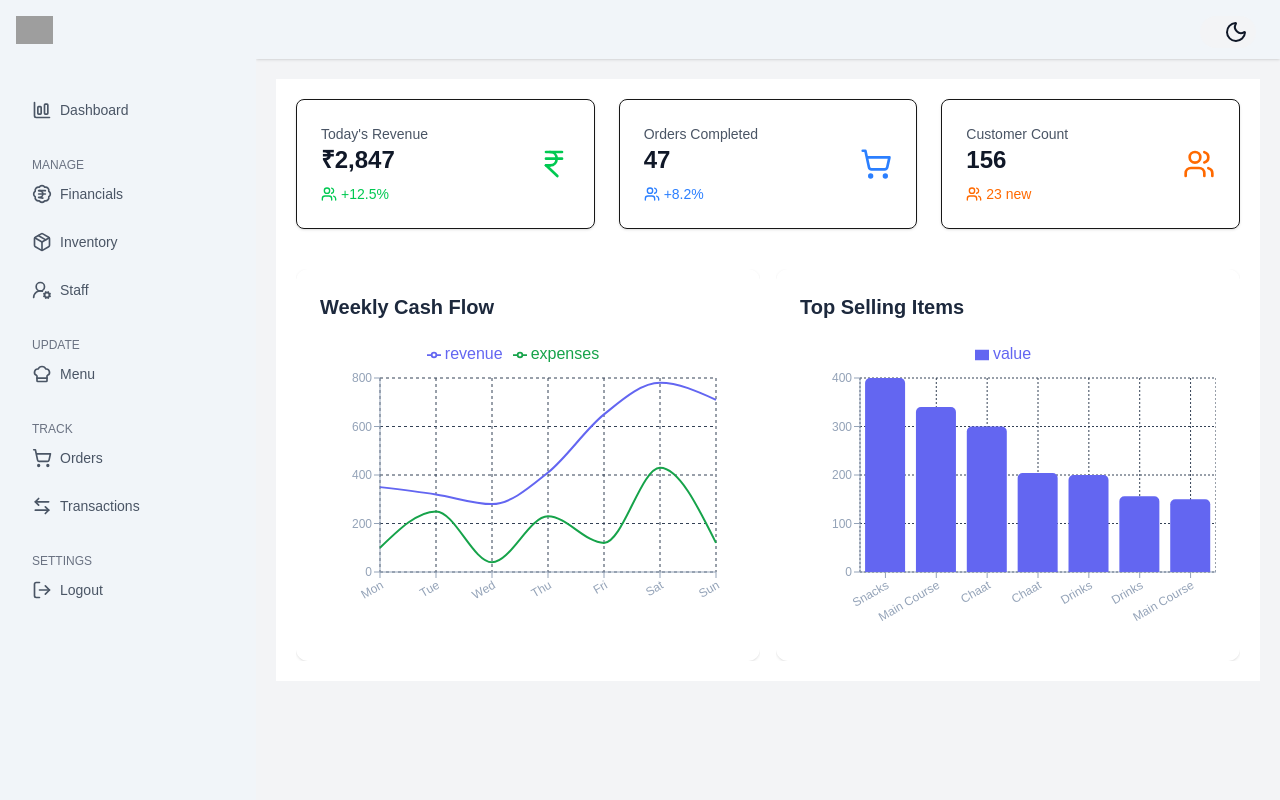
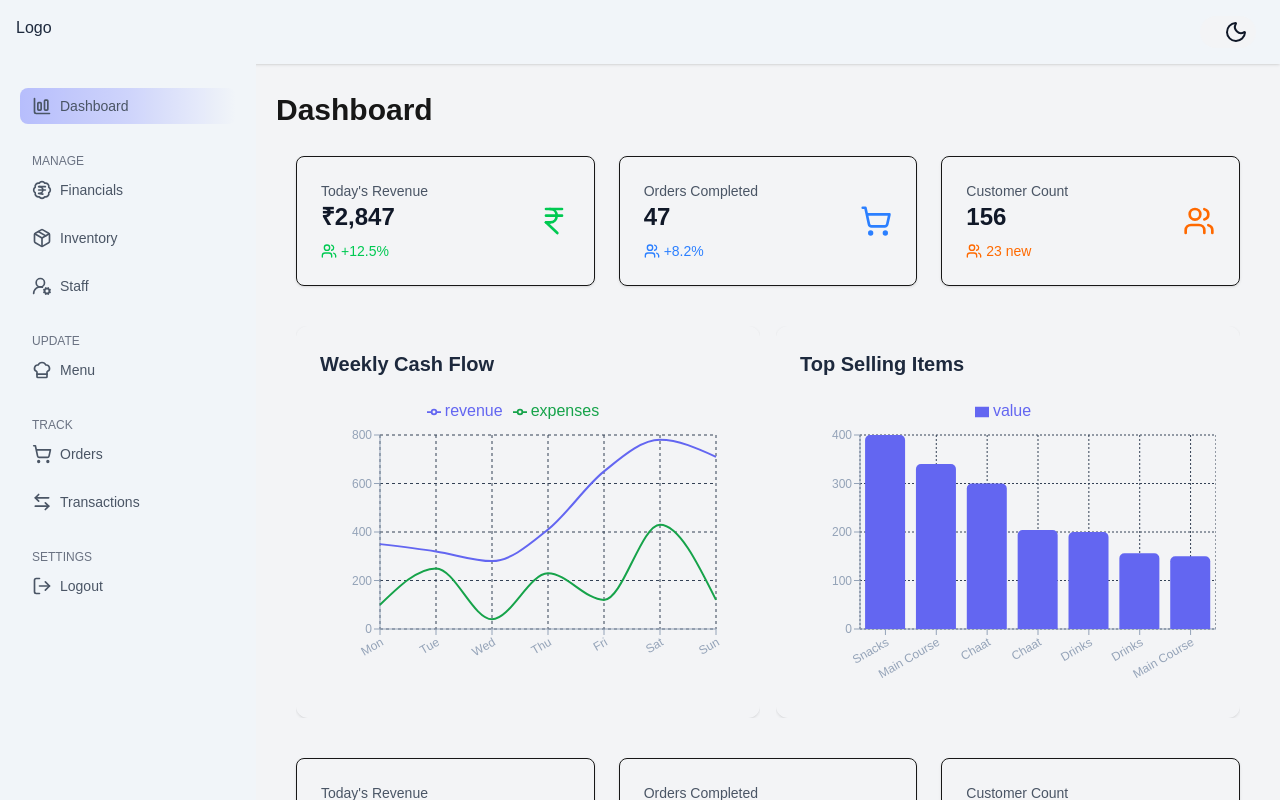
Before and after one commit to laxminarayan-dev/dashboard, a Next.js app: page / in a window 1280 px wide. Built offline with nearby package versions, Linux system fonts and the light colour scheme; grey boxes are pictures that could not be loaded.

Commit message:
Setup All Dashboard

```diff
--- a/src/app/(index)/layout.js
+++ b/src/app/(index)/layout.js
@@ -1,5 +1,4 @@
 import "../globals.css";
-import Sidebar from "@/components/Sidebar";
 import Navbar from "@/components/Navbar";
 
 export const metadata = {
@@ -11,14 +10,9 @@ export default function RootLayout({ children }) {
   return (
     <html lang="en">
       <body>
-        <div className="bg-gray-100 dark:bg-slate-900 h-screen max-h-screen
-        flex
-        ">
-          <Sidebar />
+        <div className="bg-gray-100 dark:bg-slate-900 min-h-[100-dvh] ">
           <div className="flex-1 flex flex-col">
             <Navbar />
-
-
             <div className="overflow-y-scroll h-screen p-5">
               {children}
             </div>
--- a/src/app/(index)/page.js
+++ b/src/app/(index)/page.js
@@ -4,11 +4,15 @@ import ChartGroup from "@/components/Charts/ChartGroup";
 export default function Home() {
   return (
     <>
-      <div className="w-full flex-col justify-center items-center flex-1 bg-white dark:bg-gray-900">
+      <div className="pl-0 mt-18 md:pl-64 w-full flex-col scroll-smooth justify-center items-center flex-1 bg-transparent">
+        <h1 className="text-3xl my-2 font-bold">Dashboard</h1>
         <KPIBoxGroup />
-
         <ChartGroup />
-
+        <KPIBoxGroup />
+        <KPIBoxGroup />
+        <KPIBoxGroup />
+        <KPIBoxGroup />
+        <KPIBoxGroup />
       </div>
     </>
   );
--- a/src/components/Navbar.jsx
+++ b/src/components/Navbar.jsx
@@ -1,8 +1,25 @@
 "use client";
 import React, { useEffect, useState } from "react";
-import { SunDim, Moon } from "lucide-react";
-const Navbar = ({ setIsMobileSidebarOpen, isMobileSidebarOpen }) => {
+import { usePathname, useRouter } from "next/navigation";
+import {
+  X,
+  ShoppingCart,
+  Package,
+  ChefHat,
+  ChartColumnBig,
+  BadgeIndianRupee,
+  UserRoundCog,
+  ArrowLeftRight,
+  LogOut,
+  SunDim,
+  Moon,
+} from "lucide-react";
+const Navbar = () => {
+  const [isMobileSidebarOpen, setIsMobileSidebarOpen] = useState(false);
   const [isDarkMode, setIsDarkMode] = useState(true);
+  const pathname = usePathname();
+  const router = useRouter();
+
   useEffect(() => {
     const value = localStorage.getItem("theme");
     if (value === "dark") {
@@ -11,6 +28,7 @@ const Navbar = ({ setIsMobileSidebarOpen, isMobileSidebarOpen }) => {
       setIsDarkMode(false);
     }
   }, []);
+
   const toggleDarkMode = () => {
     setIsDarkMode(!isDarkMode);
     if (isDarkMode) {
@@ -21,9 +39,60 @@ const Navbar = ({ setIsMobileSidebarOpen, isMobileSidebarOpen }) => {
       document.documentElement.classList.add("dark");
     }
   };
+  const sidebarItems = [
+    {
+      title: "",
+      links: [
+        {
+          id: "dashboard",
+          label: "Dashboard",
+          icon: ChartColumnBig,
+          path: "/",
+        },
+      ],
+    },
+    {
+      title: "Manage",
+      links: [
+        {
+          id: "financials",
+          label: "Financials",
+          icon: BadgeIndianRupee,
+          path: "/financials",
+        },
+        {
+          id: "inventory",
+          label: "Inventory",
+          icon: Package,
+          path: "/inventory",
+        },
+        { id: "staff", label: "Staff", icon: UserRoundCog, path: "/staff" },
+      ],
+    },
+    {
+      title: "Update",
+      links: [{ id: "menu", label: "Menu", icon: ChefHat, path: "/menu" }],
+    },
+    {
+      title: "Track",
+      links: [
+        { id: "orders", label: "Orders", icon: ShoppingCart, path: "/orders" },
+        {
+          id: "Transactions",
+          label: "Transactions",
+          icon: ArrowLeftRight,
+          path: "/transactions",
+        },
+      ],
+    },
+    {
+      title: "Settings",
+      links: [{ id: "logout", label: "Logout", icon: LogOut, path: "/logout" }],
+    },
+  ];
   return (
     <>
-      <nav className="relative bg-slate-100 shadow-sm dark:bg-gray-800 min-h-14">
+      <nav className="fixed w-full z-100 bg-slate-100 shadow-sm dark:bg-gray-800 min-h-16 max-h-16">
         <div className="container px-6 py-4 mx-auto md:flex md:justify-between md:items-center">
           <div className="flex w-full items-center justify-between">
             <div className="flex md:hidden">
@@ -80,6 +149,72 @@ const Navbar = ({ setIsMobileSidebarOpen, isMobileSidebarOpen }) => {
           </div>
         </div>
       </nav>
+
+      {/* Sidebar Box */}
+      <div className="flex">
+        {/* Sidebar */}
+        <div
+          className={`fixed z-101 top-0 left-0 h-screen bg-gray-800 text-white p-4 transition-transform duration-300 ease-in-out
+          ${isMobileSidebarOpen ? "translate-x-0" : "-translate-x-full"}
+          md:translate-x-0 md:block md:w-64 h-screen bg-slate-100 dark:bg-slate-800 w-64 rounded-br-xl rounded-tr-xl md:rounded-none`}
+        >
+          <div className="flex justify-between items-center pr-2 text-slate-800 dark:text-slate-200">
+            <p>Logo</p>
+            <button
+              className="md:hidden"
+              onClick={() => setIsMobileSidebarOpen(false)}
+            >
+              <X />
+            </button>
+          </div>
+
+          <div className="flex flex-col justify-between flex-1 mt-6">
+            <nav className="mx-1 space-y-6 ">
+              {sidebarItems.map((section, index) => (
+                <div key={section.title + index} className="space-y-3 ">
+                  <label className="px-3 text-xs text-gray-500 uppercase dark:text-gray-400 ">
+                    {section.title}
+                  </label>
+
+                  {section.links.map((link, index) => {
+                    const Icon = link.icon;
+                    return (
+                      <button
+                        key={link.id + index}
+                        type="button"
+                        className={`flex w-full items-center px-3 py-2 transition-colors duration-300 transform rounded-lg text-gray-600 dark:text-gray-200 cursor-pointer ${
+                          pathname == link.path &&
+                          "bg-gradient-to-r from-indigo-400/50 via-indigo-400/30 to-indigo-500/0 "
+                        }`}
+                        onClick={() => {
+                          router.push(link.path);
+                          if (isMobileSidebarOpen) {
+                            setIsMobileSidebarOpen(false);
+                          }
+                        }}
+                      >
+                        <Icon className="w-5 h-5" />
+
+                        <span className="mx-2 text-sm font-medium">
+                          {link.label}
+                        </span>
+                      </button>
+                    );
+                  })}
+                </div>
+              ))}
+            </nav>
+          </div>
+        </div>
+
+        {/* Overlay for mobile sidebar */}
+        <div
+          className={`absolute bg-slate-900/70 z-100 md:hidden top-0 left-0  w-full h-screen ${
+            isMobileSidebarOpen ? "block" : "hidden"
+          }`}
+          onClick={() => setIsMobileSidebarOpen(false)}
+        ></div>
+      </div>
     </>
   );
 };
--- a/src/components/Sidebar.jsx
+++ /dev/null
@@ -1,150 +0,0 @@
-"use client";
-import {
-  ShoppingCart,
-  Package,
-  ChefHat,
-  ChartColumnBig,
-  BadgeIndianRupee,
-  UserRoundCog,
-  ArrowLeftRight,
-  LogOut,
-} from "lucide-react";
-
-const Sidebar = ({
-  setIsMobileSidebarOpen,
-  sidebarRef,
-  isMobileSidebarOpen,
-  currentLink,
-  setCurrentLink,
-}) => {
-  const sidebarItems = [
-    {
-      title: "",
-      links: [
-        {
-          id: "dashboard",
-          label: "Dashboard",
-          icon: ChartColumnBig,
-          path: "/",
-        },
-      ],
-    },
-    {
-      title: "Manage",
-      links: [
-        {
-          id: "financials",
-          label: "Financials",
-          icon: BadgeIndianRupee,
-          path: "/financials",
-        },
-        {
-          id: "inventory",
-          label: "Inventory",
-          icon: Package,
-          path: "/inventory",
-        },
-        { id: "staff", label: "Staff", icon: UserRoundCog, path: "/staff" },
-      ],
-    },
-    {
-      title: "Update",
-      links: [{ id: "menu", label: "Menu", icon: ChefHat, path: "/menu" }],
-    },
-    {
-      title: "Track",
-      links: [
-        { id: "orders", label: "Orders", icon: ShoppingCart, path: "/orders" },
-        {
-          id: "Transactions",
-          label: "Transactions",
-          icon: ArrowLeftRight,
-          path: "/transactions",
-        },
-      ],
-    },
-    {
-      title: "Settings",
-      links: [{ id: "logout", label: "Logout", icon: LogOut, path: "/logout" }],
-    },
-  ];
-
-  return (
-    <>
-      <div
-        ref={sidebarRef}
-        className={`fixed z-101 top-0 left-0 h-screen bg-gray-800 text-white p-4 transition-transform duration-300 ease-in-out
-          ${isMobileSidebarOpen ? "translate-x-0" : "-translate-x-full"}
-          md:translate-x-0 md:block md:w-64 h-screen bg-slate-100 dark:bg-slate-800 w-64 rounded-br-xl rounded-tr-xl md:rounded-none`}
-      >
-        <div className="flex justify-between items-center pr-2 text-slate-800 dark:text-slate-200">
-          <img
-            className="w-auto h-7"
-            src="https://merakiui.com/images/logo.svg"
-            alt=""
-          />
-          <button
-            className="md:hidden"
-            onClick={() => setIsMobileSidebarOpen(false)}
-          >
-            <svg
-              xmlns="http://www.w3.org/2000/svg"
-              className="w-6 h-6 cursor-pointer"
-              fill="none"
-              viewBox="0 0 24 24"
-              stroke="currentColor"
-              strokeWidth="2"
-            >
-              <path
-                strokeLinecap="round"
-                strokeLinejoin="round"
-                d="M6 18L18 6M6 6l12 12"
-              />
-            </svg>
-          </button>
-        </div>
-
-        <div className="flex flex-col justify-between flex-1 mt-6">
-          <nav className="mx-1 space-y-6 ">
-            {sidebarItems.map((section, index) => (
-              <div key={section.title + index} className="space-y-3 ">
-                <label className="px-3 text-xs text-gray-500 uppercase dark:text-gray-400 ">
-                  {section.title}
-                </label>
-
-                {section.links.map((link, index) => {
-                  const Icon = link.icon;
-                  return (
-                    <button
-                      key={link.id + index}
-                      type="button"
-                      className={`flex w-full items-center px-3 py-2 transition-colors duration-300 transform rounded-lg text-gray-600 dark:text-gray-200 cursor-pointer ${
-                        currentLink == link.path &&
-                        "bg-gradient-to-r from-indigo-400/50 via-indigo-400/30 to-indigo-500/0 "
-                      }`}
-                      onClick={() => {
-                        setCurrentLink(link.path);
-                        navigate(link.path);
-                        if (isMobileSidebarOpen) {
-                          setIsMobileSidebarOpen(false);
-                        }
-                      }}
-                    >
-                      <Icon className="w-5 h-5" />
-
-                      <span className="mx-2 text-sm font-medium">
-                        {link.label}
-                      </span>
-                    </button>
-                  );
-                })}
-              </div>
-            ))}
-          </nav>
-        </div>
-      </div>
-      <div className="w-0 md:w-64"></div>
-    </>
-  );
-};
-export default Sidebar;
```
